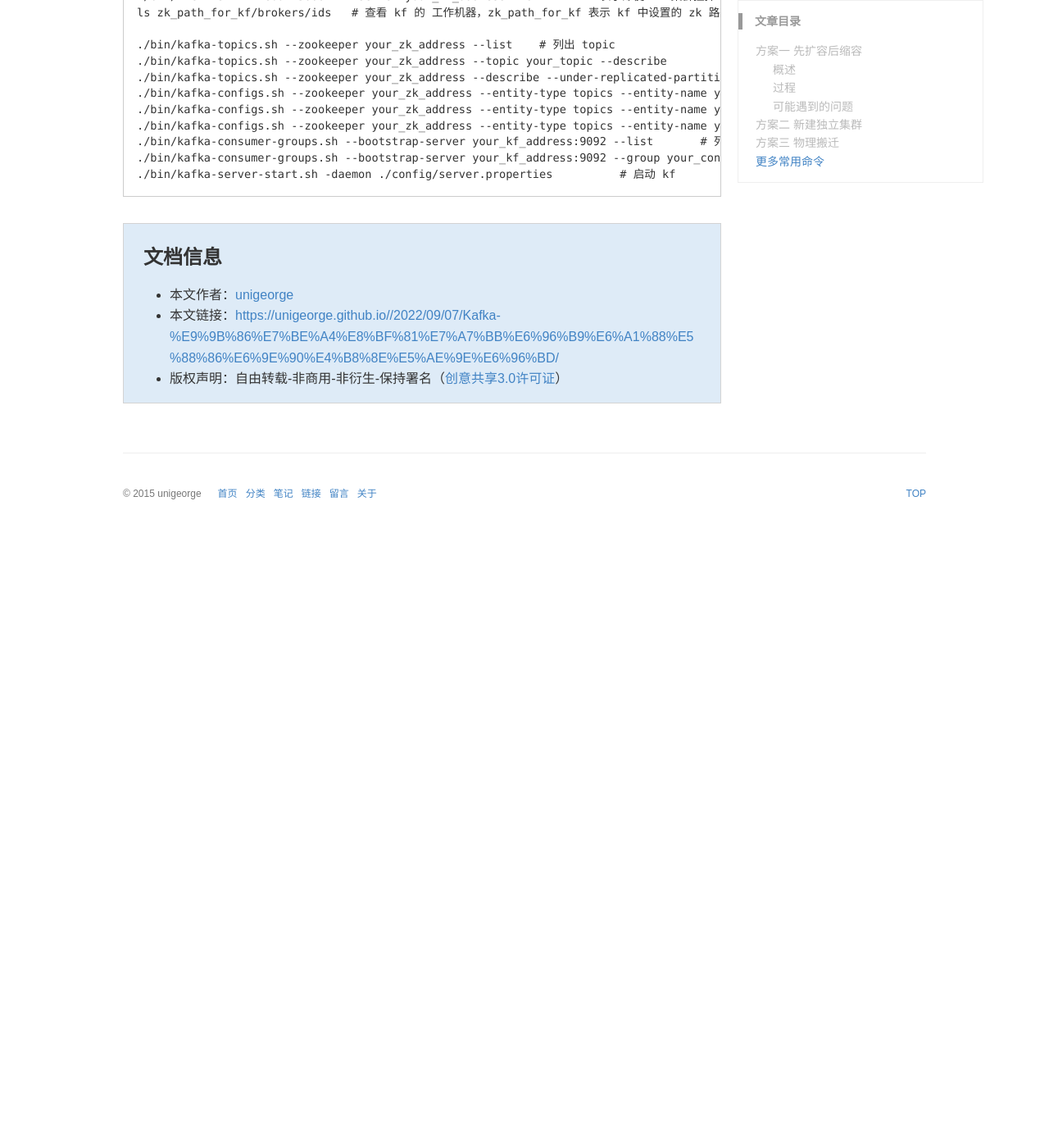
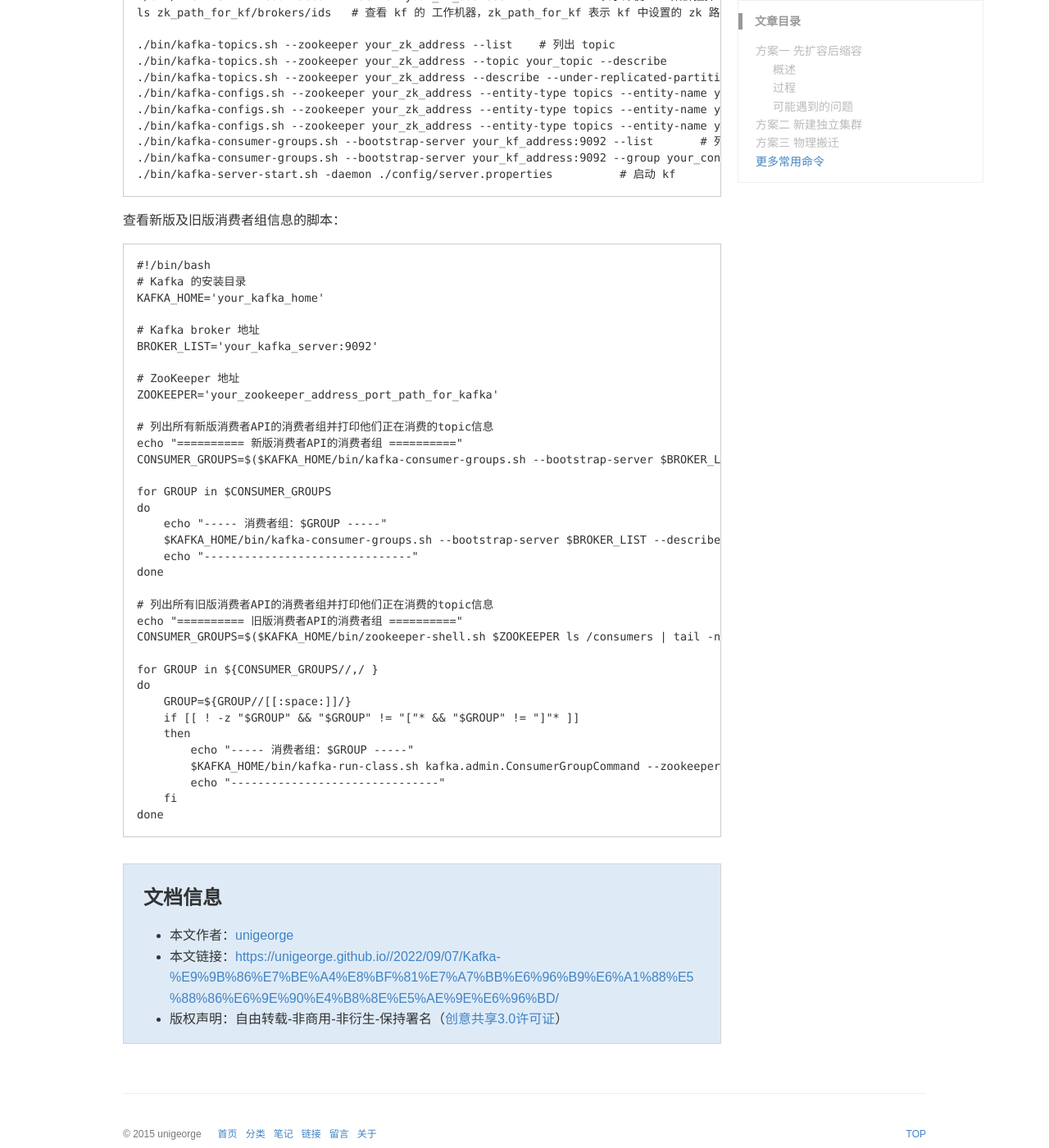
Before and after one commit to unigeorge/unigeorge.github.io, a Jekyll site: the page built from _posts/2022-09-07-Kafka 集群迁移方案分析与实施.md, in a window 1280 px wide and 1400 px high, scrolled down 3824 px. Shown: the whole window at 82% size. Built offline with Jekyll 4.4.1, drawn with Linux system fonts in a browser that asks for light colours; some web fonts are replaced; a style sheet for code colours, icons or effects is not loaded; before the commit the page ends 4475 px from its top, so only the background shows below that; some of the changed text lies outside the part shown.

Commit message:
Update 2022-09-07-Kafka 集群迁移方案分析与实施.md

````diff
--- a/_posts/2022-09-07-Kafka 集群迁移方案分析与实施.md
+++ b/_posts/2022-09-07-Kafka 集群迁移方案分析与实施.md
@@ -157,3 +157,43 @@ ls zk_path_for_kf/brokers/ids   # 查看 kf 的 工作机器，zk_path_for_kf
 ./bin/kafka-consumer-groups.sh --bootstrap-server your_kf_address:9092 --group your_consumer-group --describe       # 查看消费 lag 等详情
 ./bin/kafka-server-start.sh -daemon ./config/server.properties          # 启动 kf
 ```
+
+查看新版及旧版消费者组信息的脚本：
+
+```bash
+#!/bin/bash
+# Kafka 的安装目录
+KAFKA_HOME='your_kafka_home'
+
+# Kafka broker 地址
+BROKER_LIST='your_kafka_server:9092'
+
+# ZooKeeper 地址
+ZOOKEEPER='your_zookeeper_address_port_path_for_kafka'
+
+# 列出所有新版消费者API的消费者组并打印他们正在消费的topic信息
+echo "========== 新版消费者API的消费者组 =========="
+CONSUMER_GROUPS=$($KAFKA_HOME/bin/kafka-consumer-groups.sh --bootstrap-server $BROKER_LIST --list)
+
+for GROUP in $CONSUMER_GROUPS
+do
+    echo "----- 消费者组：$GROUP -----"
+    $KAFKA_HOME/bin/kafka-consumer-groups.sh --bootstrap-server $BROKER_LIST --describe --group $GROUP
+    echo "-------------------------------"
+done
+
+# 列出所有旧版消费者API的消费者组并打印他们正在消费的topic信息
+echo "========== 旧版消费者API的消费者组 =========="
+CONSUMER_GROUPS=$($KAFKA_HOME/bin/zookeeper-shell.sh $ZOOKEEPER ls /consumers | tail -n 1)
+
+for GROUP in ${CONSUMER_GROUPS//,/ }
+do
+    GROUP=${GROUP//[[:space:]]/}
+    if [[ ! -z "$GROUP" && "$GROUP" != "["* && "$GROUP" != "]"* ]]
+    then
+        echo "----- 消费者组：$GROUP -----"
+        $KAFKA_HOME/bin/kafka-run-class.sh kafka.admin.ConsumerGroupCommand --zookeeper $ZOOKEEPER --describe --group $GROUP
+        echo "-------------------------------"
+    fi
+done
+```
````
